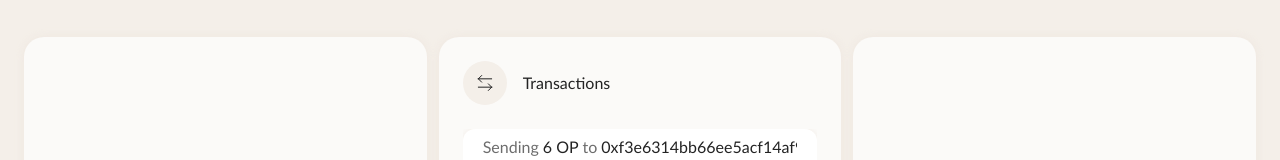
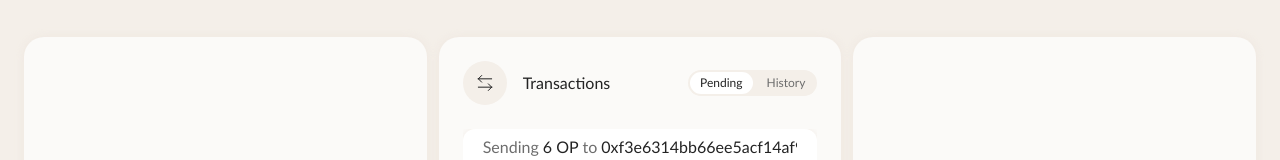
Before and after one commit to JukeboxRhino/cubist-take-home, a React (Create React App) app: page / in a window 1280 px wide. Shown: the part 247-407 px from the top of the page. Built offline with nearby package versions, Linux system fonts and the light colour scheme.

Commit message:
transaction status toggle

```diff
--- /dev/null
+++ b/src/ToggleButton.css
@@ -0,0 +1,24 @@
+.toggle-button {
+  align-items: center;
+  background-color: var(--secondary-sand-200);
+  border-radius: 20px;
+  box-sizing: border-box;
+  color: var(--secondary-charcoal-400);
+  display: flex;
+  gap: 4px;
+  padding: 2px;
+}
+
+.toggle-button .option {
+  box-sizing: border-box;
+  cursor: pointer;
+  font-size: 12px;
+  line-height: 14px;
+  padding: 4px 10px;
+}
+
+.toggle-button .option.active {
+  background-color: var(--base-white);
+  border-radius: 50px;
+  color: var(--charcoal);
+}
--- /dev/null
+++ b/src/ToggleButton.tsx
@@ -0,0 +1,23 @@
+import React from 'react';
+import './ToggleButton.css';
+import classNames from 'classnames';
+
+interface ToggleButtonProps<T> {
+  options: T[];
+  value: T;
+  setValue: (arg0: T) => void;
+}
+
+function ToggleButton<T extends React.ReactNode>({ options, value, setValue }: ToggleButtonProps<T>) {
+  return (
+    <div className='toggle-button'>
+      {options.map((opt) => (
+        <span className={classNames('option', { active: value === opt })} onClick={() => setValue(opt)}>
+          {opt}
+        </span>
+      ))}
+    </div>
+  )
+}
+
+export default ToggleButton;
--- a/src/TransactionsWidget.css
+++ b/src/TransactionsWidget.css
@@ -12,6 +12,10 @@
   line-height: 20px;
   gap: 8px;
   margin-bottom: 24px;
+}
+
+.transactions-widget .transactions-header .toggle-button {
+  margin-left: auto;
 }
 
 .transactions-widget .transactions-body {
--- a/src/TransactionsWidget.tsx
+++ b/src/TransactionsWidget.tsx
@@ -4,23 +4,24 @@ import Skeleton from './Skeleton';
 import TransactionComponent from './Transaction';
 import { Transaction } from './util/use-data';
 import { ReactComponent as TransactionIcon } from './nav-approvals.svg'
+import ToggleButton from './ToggleButton';
 
 interface TransactionsProps {
   loading: boolean;
   transactions?: Transaction[]
 }
 
-type TabTypes = 'pending' | 'history';
+type TabTypes = 'Pending' | 'History';
 
 function TransactionsWidget({ loading, transactions }: TransactionsProps) {
-  const [activeTab, setActiveTab] = useState<TabTypes>('pending');
+  const [activeTab, setActiveTab] = useState<TabTypes>('Pending');
 
   const visibleTransactions = useMemo(() => transactions?.filter((tx) => {
-    if (activeTab === 'pending') {
+    if (activeTab === 'Pending') {
       // A transaction is "pending" in this case if there are no rejections
       // and we are waiting on at least one approval
       return !tx.submitted;
-    } else if (activeTab === 'history') {
+    } else if (activeTab === 'History') {
       return tx.submitted;
     }
   }),
@@ -41,6 +42,7 @@ function TransactionsWidget({ loading, transactions }: TransactionsProps) {
               <TransactionIcon />
             </div>
             <span>Transactions</span>
+            <ToggleButton<TabTypes> options={['Pending', 'History']} value={activeTab} setValue={(val) => setActiveTab(val)} />
           </>
         )}
       </div>
```
